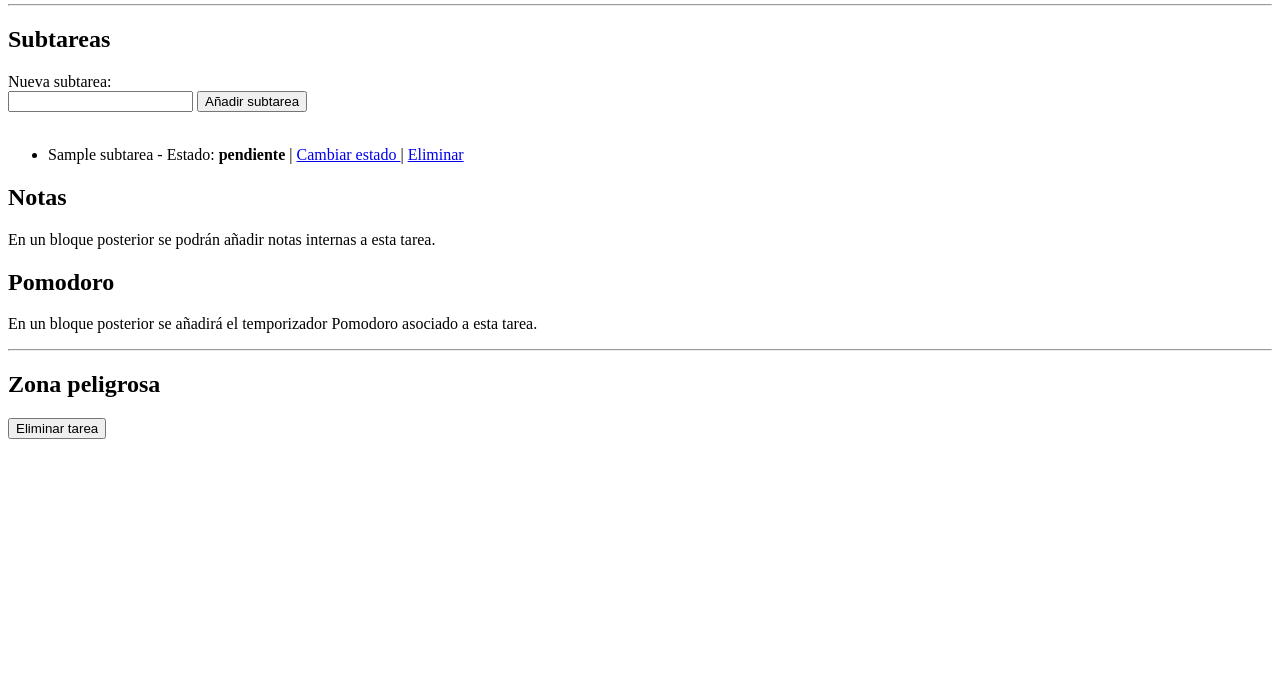
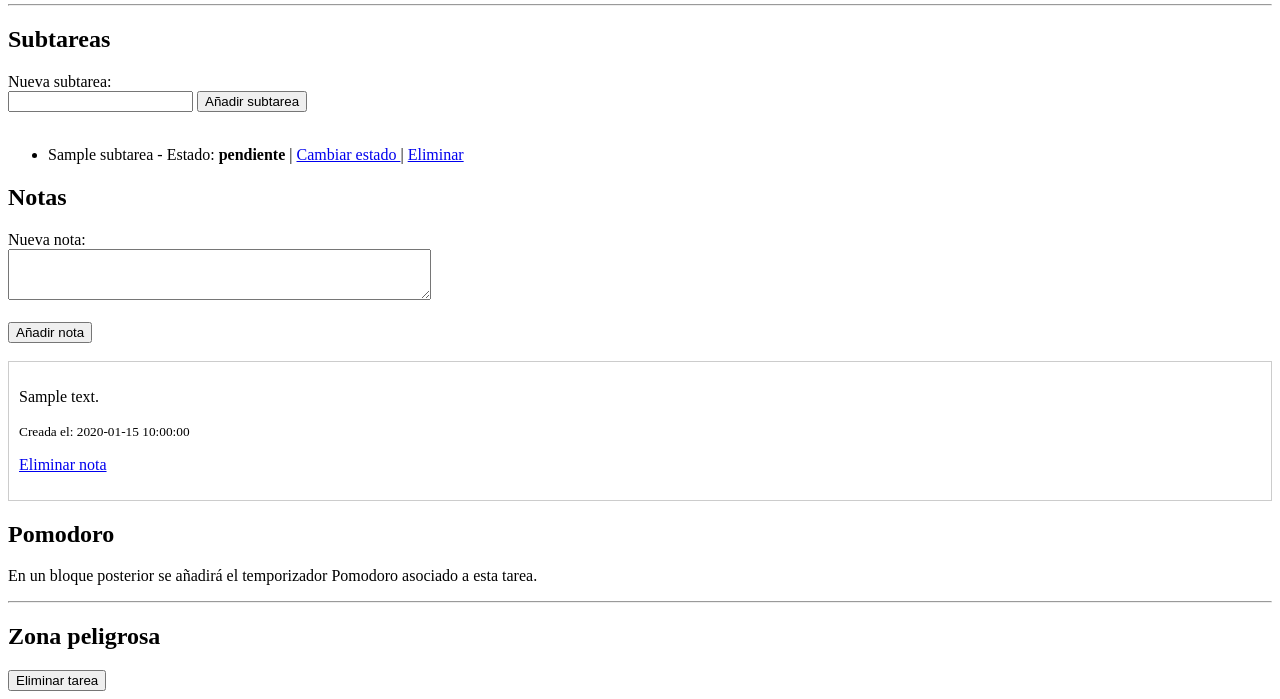
Before and after one commit to Sogdahr/Organica, a PHP site: page /tarea_detalle.php?id_tarea=1 in a window 1280 px wide. Shown: the part 710-1409 px from the top of the page. Before the commit the page ends 1149 px from the top, so only its background shows below. Run offline with PHP 8.4, Linux system fonts and the light colour scheme; the visitor is signed in with stand-in values (Sample User, id 1); tables that the repository leaves empty hold one stand-in row (values such as "Sample post").

Commit message:
Implementar notas internas en tareas

```diff
--- a/public/tarea_detalle.php
+++ b/public/tarea_detalle.php
@@ -50,6 +50,24 @@ if ($_SERVER["REQUEST_METHOD"] === "POST" && isset($_POST["crear_subtarea"])) {
     }
 }
 
+// Crear nota
+if ($_SERVER["REQUEST_METHOD"] === "POST" && isset($_POST["crear_nota"])) {
+    $contenidoNota = trim($_POST["contenido_nota"]);
+
+    if (empty($contenidoNota)) {
+        $mensaje = "El contenido de la nota no puede estar vacío.";
+    } else {
+        $sql = "INSERT INTO notas (id_tarea, id_usuario, contenido)
+                VALUES (?, ?, ?)";
+        $stmt = $pdo->prepare($sql);
+        $stmt->execute([$idTarea, $idUsuario, $contenidoNota]);
+
+        header("Location: tarea_detalle.php?id_tarea=" . $idTarea);
+        exit;
+    }
+}
+
+
 // Cambiar estado de subtarea
 if (isset($_GET["cambiar_subtarea"])) {
     $idSubtarea = $_GET["cambiar_subtarea"];
@@ -83,6 +101,19 @@ if (isset($_GET["eliminar_subtarea"])) {
             WHERE id_subtarea = ? AND id_tarea = ?";
     $stmt = $pdo->prepare($sql);
     $stmt->execute([$idSubtarea, $idTarea]);
+
+    header("Location: tarea_detalle.php?id_tarea=" . $idTarea);
+    exit;
+}
+
+// Eliminar nota
+if (isset($_GET["eliminar_nota"])) {
+    $idNota = $_GET["eliminar_nota"];
+
+    $sql = "DELETE FROM notas
+            WHERE id_nota = ? AND id_tarea = ? AND id_usuario = ?";
+    $stmt = $pdo->prepare($sql);
+    $stmt->execute([$idNota, $idTarea, $idUsuario]);
 
     header("Location: tarea_detalle.php?id_tarea=" . $idTarea);
     exit;
@@ -139,6 +170,14 @@ if ($_SERVER["REQUEST_METHOD"] === "POST" && isset($_POST["eliminar_tarea"])) {
     $stmt = $pdo->prepare($sql);
     $stmt->execute([$idTarea]);
     $subtareas = $stmt->fetchAll(PDO::FETCH_ASSOC);
+
+// Obtener notas de la tarea
+    $sql = "SELECT * FROM notas
+        WHERE id_tarea = ? AND id_usuario = ?
+        ORDER BY fecha_creacion DESC";
+    $stmt = $pdo->prepare($sql);
+    $stmt->execute([$idTarea, $idUsuario]);
+    $notas = $stmt->fetchAll(PDO::FETCH_ASSOC);
 
 
 ?>
@@ -302,7 +341,54 @@ if ($_SERVER["REQUEST_METHOD"] === "POST" && isset($_POST["eliminar_tarea"])) {
 <?php endif; ?>
 
     <h2>Notas</h2>
-    <p>En un bloque posterior se podrán añadir notas internas a esta tarea.</p>
+
+<form method="POST" action="">
+    <label for="contenido_nota">Nueva nota:</label><br>
+    <textarea
+        id="contenido_nota"
+        name="contenido_nota"
+        rows="3"
+        cols="50"
+    ></textarea><br><br>
+
+    <button type="submit" name="crear_nota">
+        Añadir nota
+    </button>
+</form>
+
+<br>
+
+<?php if (empty($notas)): ?>
+
+    <p>Esta tarea todavía no tiene notas.</p>
+
+<?php else: ?>
+
+    <?php foreach ($notas as $nota): ?>
+
+        <div style="border: 1px solid #ccc; padding: 10px; margin-bottom: 10px;">
+
+            <p>
+                <?php echo nl2br(htmlspecialchars($nota["contenido"])); ?>
+            </p>
+
+            <small>
+                Creada el:
+                <?php echo htmlspecialchars($nota["fecha_creacion"]); ?>
+            </small>
+
+            <p>
+                <a href="tarea_detalle.php?id_tarea=<?php echo $idTarea; ?>&eliminar_nota=<?php echo $nota["id_nota"]; ?>"
+                   onclick="return confirm('¿Seguro que quieres eliminar esta nota?');">
+                    Eliminar nota
+                </a>
+            </p>
+
+        </div>
+
+    <?php endforeach; ?>
+
+<?php endif; ?>
 
     <h2>Pomodoro</h2>
     <p>En un bloque posterior se añadirá el temporizador Pomodoro asociado a esta tarea.</p>
```
